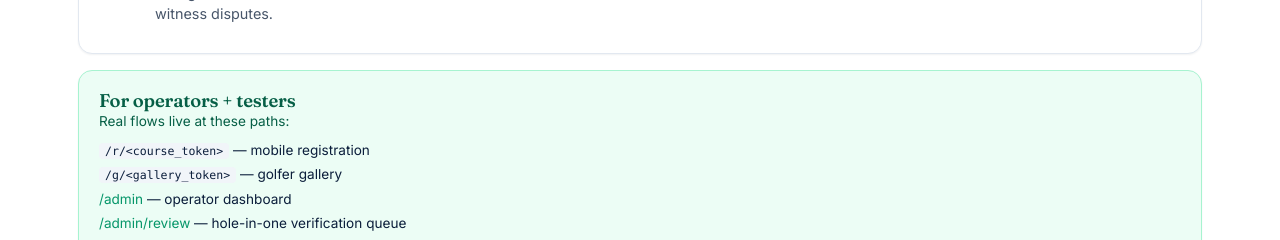
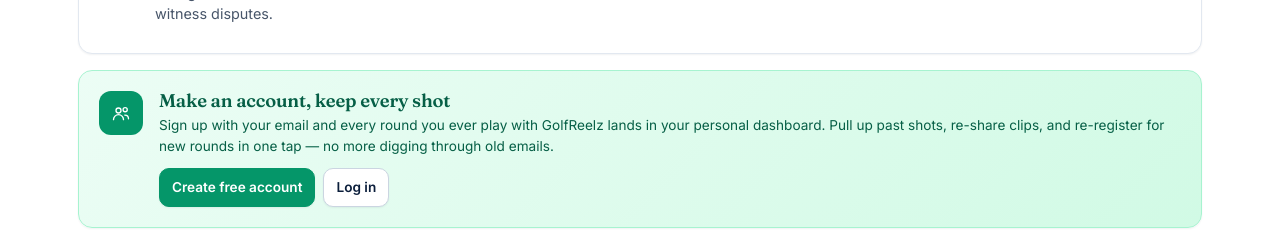
Before and after one commit to baldbrent-lang/HoleInOne, a React (Vite) app in the folder frontend/: page / in a window 1280 px wide. Shown: the part 973-1213 px from the top of the page. Built offline with nearby package versions, Linux system fonts and the light colour scheme; no server answers.

Commit message:
Home: account CTA card ('Make an account, keep every shot') for guests

```diff
--- a/frontend/src/pages/Home.jsx
+++ b/frontend/src/pages/Home.jsx
@@ -2,8 +2,10 @@ import { useEffect, useState } from "react";
 import { Link } from "react-router-dom";
 import { Brand, Icon } from "../components/Brand.jsx";
 import { api } from "../api.js";
+import useAuth from "../hooks/useAuth.js";
 
 export default function Home() {
+  const { user } = useAuth();
   const [courses, setCourses] = useState(null);
   const [showcase, setShowcase] = useState(null);
 
@@ -153,6 +155,49 @@ export default function Home() {
         </div>
       </div>
 
+      {!user && (
+        <div
+          className="card"
+          style={{
+            background: "linear-gradient(135deg, var(--emerald-50), var(--emerald-100))",
+            border: "1px solid var(--emerald-200)",
+            display: "flex",
+            gap: 16,
+            alignItems: "flex-start",
+          }}
+        >
+          <div
+            style={{
+              flexShrink: 0,
+              width: 44, height: 44, borderRadius: 12,
+              background: "var(--emerald-600)", color: "white",
+              display: "grid", placeItems: "center",
+            }}
+          >
+            <Icon name="users" />
+          </div>
+          <div style={{ flex: 1, minWidth: 0 }}>
+            <h3 style={{ color: "var(--emerald-800)", marginBottom: 4 }}>
+              Make an account, keep every shot
+            </h3>
+            <p className="small" style={{ color: "var(--emerald-800)", marginBottom: 12 }}>
+              Sign up with your email and every round you ever play with
+              GolfReelz lands in your personal dashboard. Pull up past shots,
+              re-share clips, and re-register for new rounds in one tap — no
+              more digging through old emails.
+            </p>
+            <div style={{ display: "flex", gap: 8 }}>
+              <Link to="/signup" className="btn small" style={{ width: "auto" }}>
+                Create free account
+              </Link>
+              <Link to="/login" className="btn secondary small" style={{ width: "auto" }}>
+                Log in
+              </Link>
+            </div>
+          </div>
+        </div>
+      )}
+
       <div className="card" style={{ background: "var(--primary-soft)", border: "1px solid var(--emerald-200)" }}>
         <h3 style={{ color: "var(--emerald-800)" }}>For operators + testers</h3>
         <p className="small" style={{ color: "var(--emerald-800)" }}>
```
